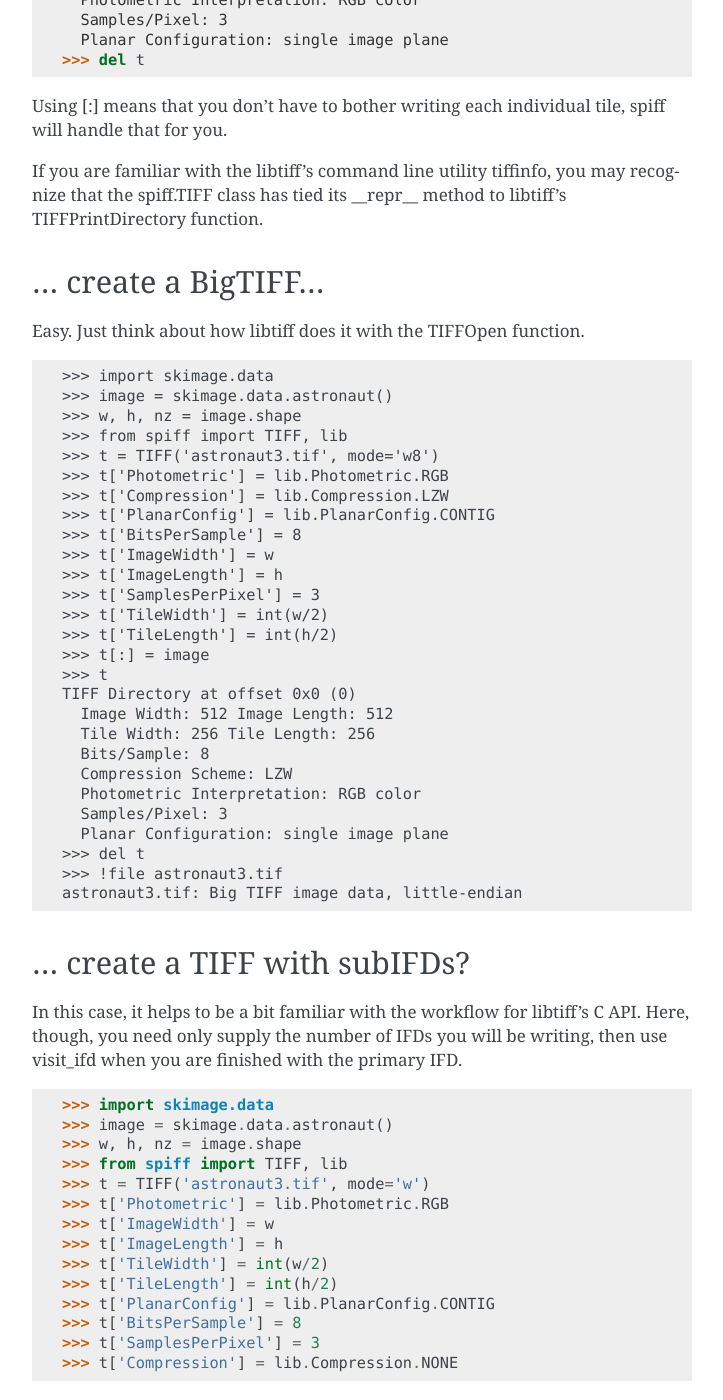
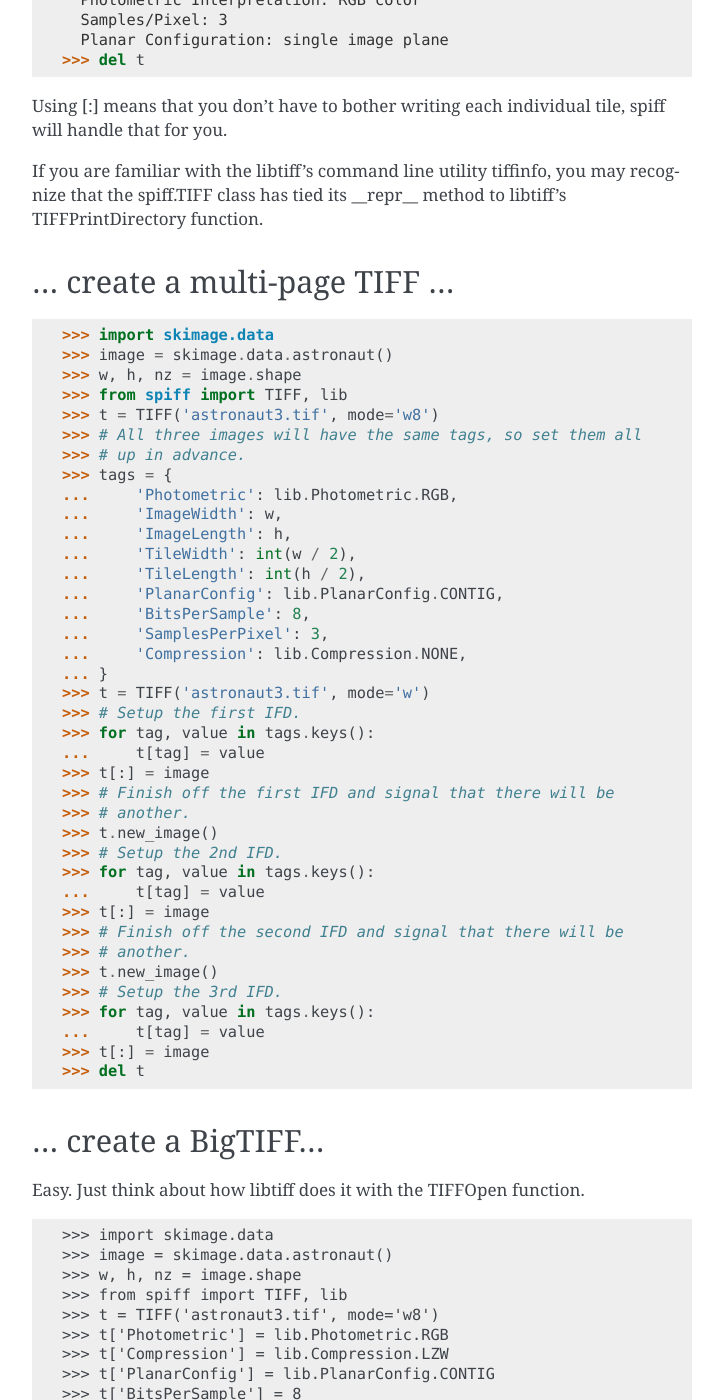
Before and after one commit to quintusdias/redesigned-bassoon, a Sphinx documentation site: the page built from docs/source/how_do_i.rst, in a window 1280 px wide and 1400 px high, scrolled down 721 px. Shown: the whole window, without its empty margins (388-1111 px from the left). Built offline with Sphinx 7.4.7, drawn with Linux system fonts in a browser that asks for light colours; some of the changed text lies outside the part shown.

Commit message:
Add multipage tiff example

```diff
--- a/docs/source/how_do_i.rst
+++ b/docs/source/how_do_i.rst
@@ -41,6 +41,48 @@ spiff will handle that for you.
 If you are familiar with the libtiff's command line utility tiffinfo, you may
 recognize that the spiff.TIFF class has tied its __repr__ method to libtiff's
 TIFFPrintDirectory function.
+
+... create a multi-page TIFF ...
+================================
+
+    >>> import skimage.data
+    >>> image = skimage.data.astronaut()
+    >>> w, h, nz = image.shape
+    >>> from spiff import TIFF, lib
+    >>> t = TIFF('astronaut3.tif', mode='w8')
+    >>> # All three images will have the same tags, so set them all
+    >>> # up in advance.
+    >>> tags = {
+    ...     'Photometric': lib.Photometric.RGB,
+    ...     'ImageWidth': w,
+    ...     'ImageLength': h,
+    ...     'TileWidth': int(w / 2),
+    ...     'TileLength': int(h / 2),
+    ...     'PlanarConfig': lib.PlanarConfig.CONTIG,
+    ...     'BitsPerSample': 8,
+    ...     'SamplesPerPixel': 3,
+    ...     'Compression': lib.Compression.NONE,
+    ... }
+    >>> t = TIFF('astronaut3.tif', mode='w')
+    >>> # Setup the first IFD.
+    >>> for tag, value in tags.keys():
+    ...     t[tag] = value
+    >>> t[:] = image
+    >>> # Finish off the first IFD and signal that there will be
+    >>> # another.
+    >>> t.new_image()
+    >>> # Setup the 2nd IFD.
+    >>> for tag, value in tags.keys():
+    ...     t[tag] = value
+    >>> t[:] = image
+    >>> # Finish off the second IFD and signal that there will be
+    >>> # another.
+    >>> t.new_image()
+    >>> # Setup the 3rd IFD.
+    >>> for tag, value in tags.keys():
+    ...     t[tag] = value
+    >>> t[:] = image
+    >>> del t
 
 ... create a BigTIFF...
 ==============================
```
Also changed, not shown: docs/source/introduction.rst (+9 -0 lines).
